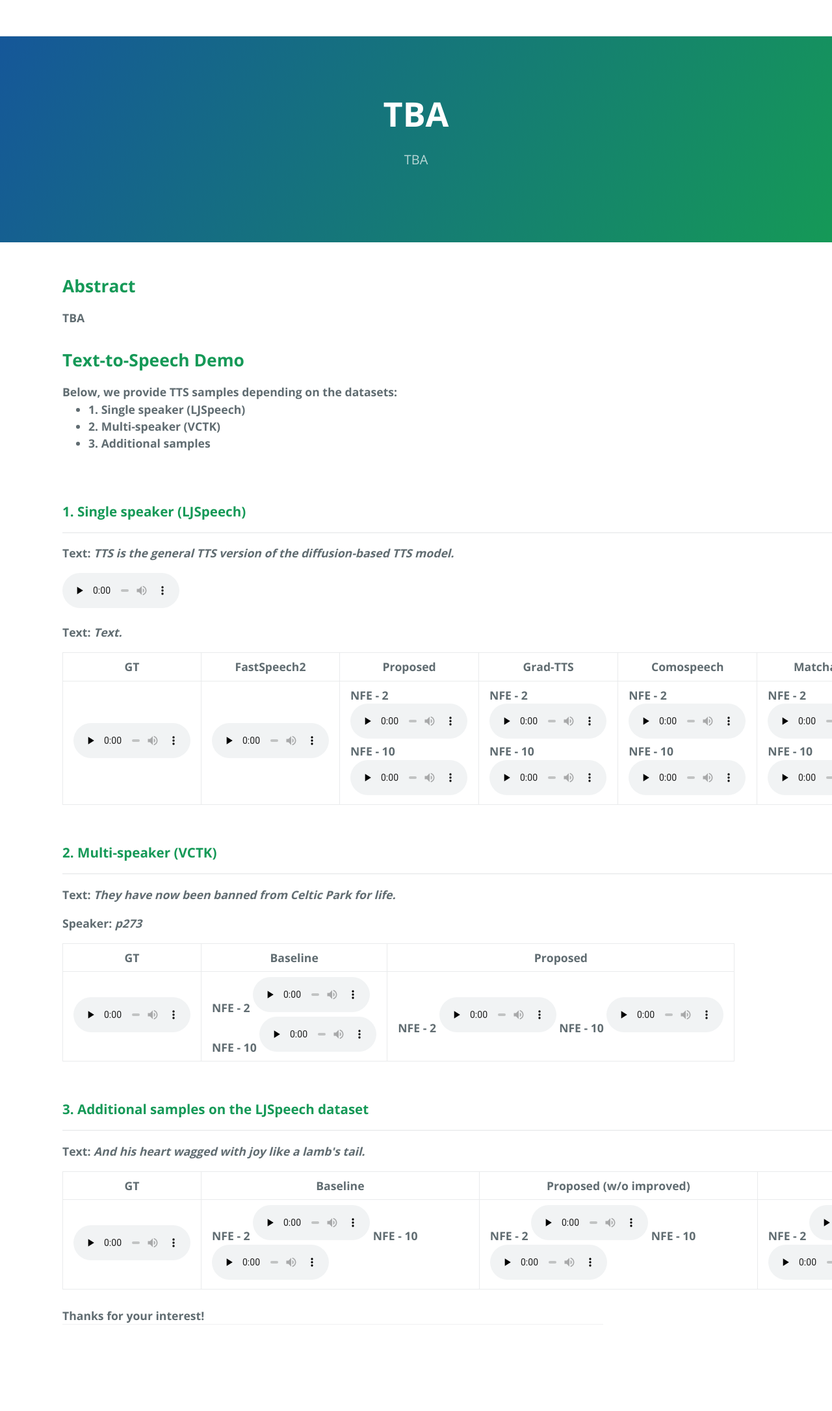
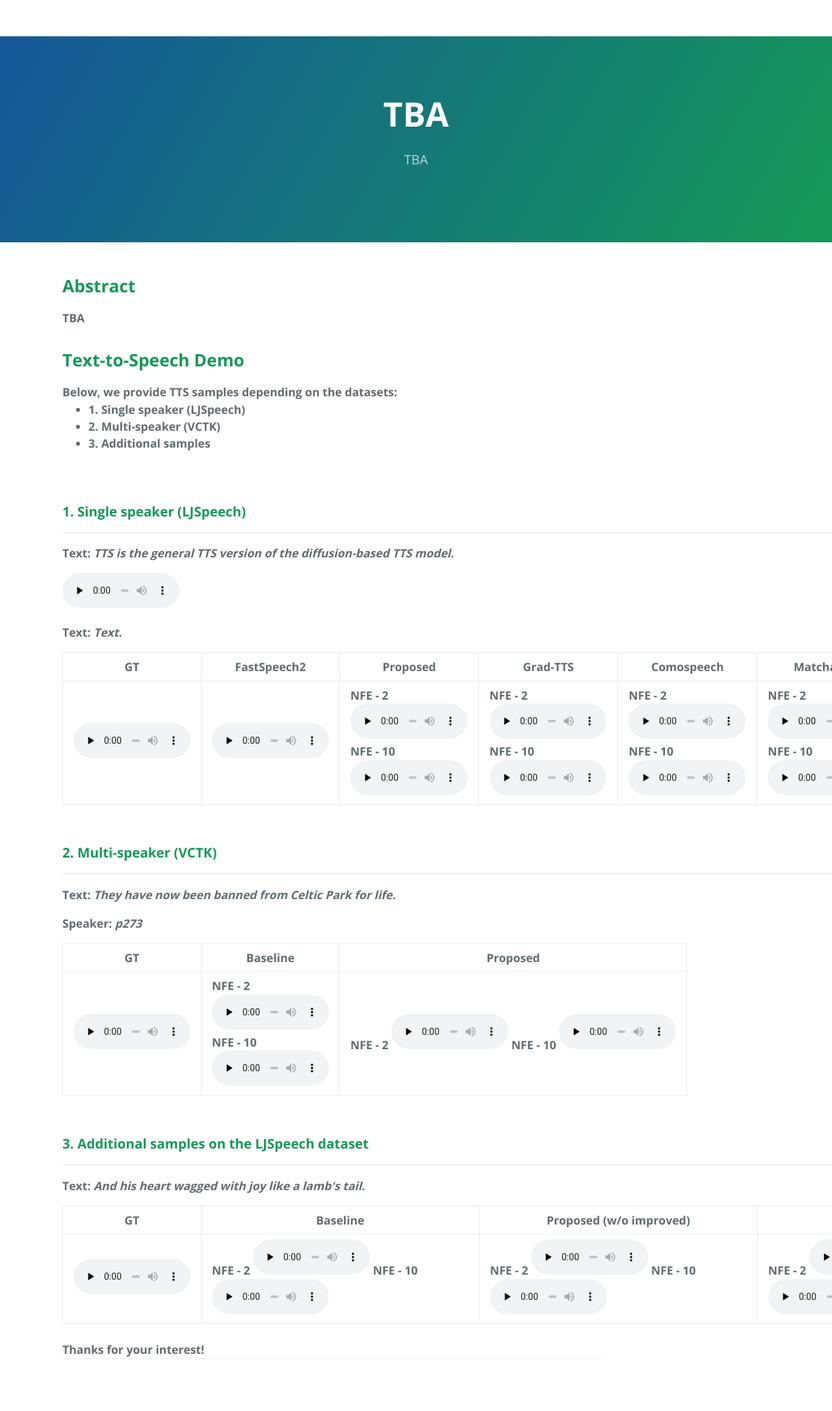
Before and after one commit to tts-demo/rap.github.io, a Jekyll site: the page built from index.md, in a window 1280 px wide. Shown: the whole page at 65% size. Built offline with Jekyll 4.4.1, drawn with Linux system fonts in a browser that asks for light colours; before the commit the page ends 2119 px from its top, so only the background shows below that.

Commit message:
Update home.html

```diff
--- a/_layouts/home.html
+++ b/_layouts/home.html
@@ -117,12 +117,15 @@ layout: default
 							<source src="samples/demo/GE-TTS-LJSpeech/3.1)-GT.wav">
 						</audio>
 					</td>
-  					<td> NFE - 2
+  					<td>
+						NFE - 2
+						<br>
 						<audio controls="" preload="none">
 							<source src="samples/demo/GE-TTS-LJSpeech/3.1)-GeDEX-TTS.wav">
 						</audio>
 						<br>
 						NFE - 10
+						<br>
 						<audio controls="" preload="none">
 							<source src="samples/demo/GE-TTS-LJSpeech/3.1)-GeDEX-TTS.wav">
 						</audio>
```
